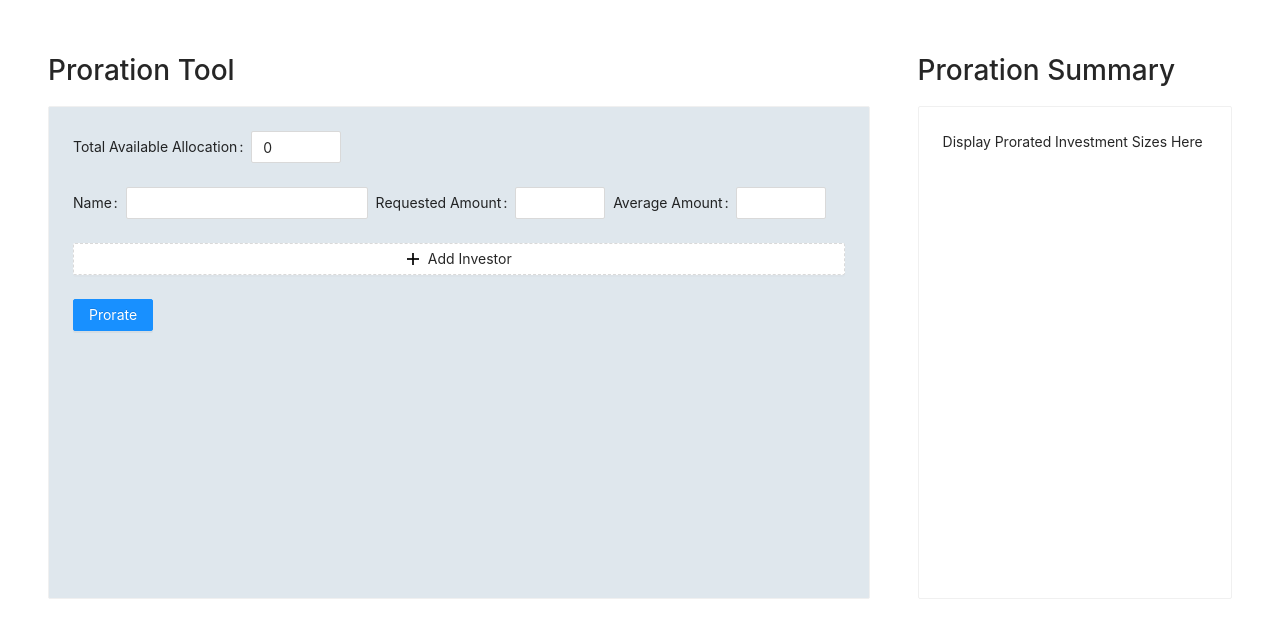
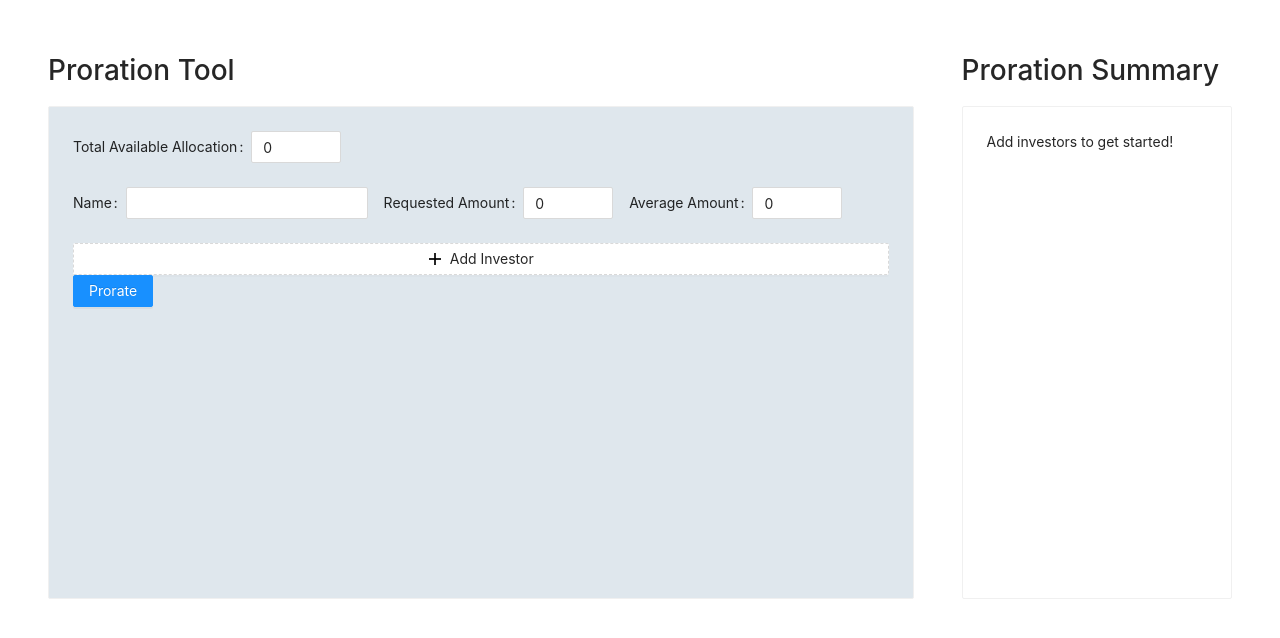
Before and after one commit to minseokim/proration-tool, a React (Create React App) app in the folder client/: page / in a window 1280 px wide. Shown: the top 638 px of the page. Built offline with nearby package versions, Linux system fonts and the light colour scheme.

Commit message:
Finish MVP version

```diff
--- a/client/package.json
+++ b/client/package.json
@@ -11,11 +11,11 @@
     "@types/react": "^17.0.0",
     "@types/react-dom": "^16.9.8",
     "antd": "^4.9.1",
+    "nanoid": "^3.1.20",
     "react": "^17.0.1",
     "react-dom": "^17.0.1",
     "react-scripts": "4.0.1",
     "typescript": "^4.0.3",
-    "uuid": "^8.3.1",
     "web-vitals": "^0.2.4"
   },
   "scripts": {
--- /dev/null
+++ b/client/src/components/InvestorToggleForm/InvestorToggleForm.css
@@ -0,0 +1,3 @@
+.investor-toggle-form {
+    margin-bottom: 12px;
+}
--- a/client/src/components/InvestorToggleForm/InvestorToggleForm.tsx
+++ b/client/src/components/InvestorToggleForm/InvestorToggleForm.tsx
@@ -1,8 +1,8 @@
-import React from 'react';
+import React, { useState } from 'react';
 import { Button, Form, Input, InputNumber } from 'antd';
-import { MinusOutlined } from '@ant-design/icons';
+import { MinusCircleOutlined } from '@ant-design/icons';
 import { Investment, FieldData } from '../../typeDefs';
-
+import './InvestorToggleForm.css';
 interface InvestorToggleFormProps {
   onRemoveInvestment: (id: string) => void;
   onUpdateInvestment: (
@@ -21,13 +21,9 @@ export const InvestorToggleForm = ({
   onRemoveInvestment,
   onUpdateInvestment,
 }: InvestorToggleFormProps) => {
-  //   const onValuesChange = (evt) => {
-  //     console.log('evt values change :', evt);
-  //   };
   const { id, name, requested_amount, average_amount } = investment;
 
   const onFieldsChange = (allFields: FieldData[]) => {
-    console.log('allFields :', allFields);
     const [nameField, requestedAmountField, averageAmountField] = allFields;
     onUpdateInvestment(
       id,
@@ -37,9 +33,15 @@ export const InvestorToggleForm = ({
     );
   };
 
-  // Needs to hold state for
   return (
-    <>
+    <Form
+      className='investor-toggle-form'
+      layout='inline'
+      onFieldsChange={(changedFields, allFields) =>
+        onFieldsChange(allFields as FieldData[])
+      }
+      initialValues={{ name, requested_amount, average_amount }}
+    >
       <Form.Item label='Name' name='name'>
         <Input value={name} />
       </Form.Item>
@@ -52,9 +54,9 @@ export const InvestorToggleForm = ({
       {index ? (
         <Button
           onClick={() => onRemoveInvestment(id)}
-          icon={<MinusOutlined />}
+          icon={<MinusCircleOutlined />}
         ></Button>
       ) : null}
-    </>
+    </Form>
   );
 };
--- a/client/src/components/ProrationBuilder/ProrationBuilder.css
+++ b/client/src/components/ProrationBuilder/ProrationBuilder.css
@@ -3,8 +3,8 @@
     padding: 48px;
 }
 
-.form-list {
-    display: flex;
+.probation-builder--form-list {
+    margin-bottom: 24px;
 }
 
 .proration-builder--card {
--- a/client/src/components/ProrationBuilder/ProrationBuilder.tsx
+++ b/client/src/components/ProrationBuilder/ProrationBuilder.tsx
@@ -1,6 +1,6 @@
 import React, { useState } from 'react';
-import { Card, InputNumber, Form, Button, Input, Space } from 'antd';
-import { MinusCircleOutlined, PlusOutlined } from '@ant-design/icons';
+import { Card, InputNumber, Form, Button } from 'antd';
+import { PlusOutlined } from '@ant-design/icons';
 
 import {
   Investment,
@@ -8,12 +8,18 @@ import {
   ProrateRequest,
   FieldData,
   InvestmentData,
+  ProratedAmount,
 } from '../../typeDefs';
 import { prorateFetch } from '../../lib';
 
 import './ProrationBuilder.css';
+import { InvestorToggleForm } from '../InvestorToggleForm';
 
-export const ProrationBuilder = () => {
+interface ProrationBuilderProps {
+  onProrateClick: (proratedAmount: ProratedAmount) => void;
+}
+
+export const ProrationBuilder = ({ onProrateClick }: ProrationBuilderProps) => {
   const [allocationAmount, setAllocationAmount] = useState<number>(0);
   const [investmentList, setInvestmentList] = useState<Investment[]>([
     createInvestment(),
@@ -64,7 +70,7 @@ export const ProrationBuilder = () => {
   const handleProrate = () => {
     prorateFetch(generateProrateRequest(allocationAmount, investmentList))
       .then((res) => {
-        console.log('result :', res);
+        onProrateClick(res);
       })
       .catch((err) => {
         console.log('error :', err);
@@ -90,45 +96,22 @@ export const ProrationBuilder = () => {
           <Form.Item label='Total Available Allocation' name='allocationAmount'>
             <InputNumber />
           </Form.Item>
+        </Form>
         {/* List of Investment Forms */}
-          <Form.List name='investments'>
-            {(fields, { add, remove }) => {
-              return (
-                <>
+        <div className='probation-builder--form-list'>
           {investmentList?.map((investment, index) => {
             return (
-                      <div key={investment.id} className='form-list'>
-                        <Space>
-                          <Form.Item label='Name' name='name'>
-                            <Input value={investment.name} />
-                          </Form.Item>
-                          <Form.Item
-                            label='Requested Amount'
-                            name='requested_amount'
-                          >
-                            <InputNumber />
-                          </Form.Item>
-                          <Form.Item
-                            label='Average Amount'
-                            name='average_amount'
-                          >
-                            <InputNumber />
-                          </Form.Item>
-                          <Form.Item>
-                            {index ? (
-                              <Button
-                                icon={<MinusCircleOutlined />}
-                                onClick={() => {
-                                  handleRemoveInvestment(investment.id);
-                                }}
-                              ></Button>
-                            ) : null}
-                          </Form.Item>
-                        </Space>
-                      </div>
+              <InvestorToggleForm
+                key={investment.id}
+                index={index}
+                investment={investment}
+                onRemoveInvestment={handleRemoveInvestment}
+                onUpdateInvestment={handleUpdateInvestment}
+              />
             );
           })}
-                  <Form.Item>
+        </div>
+
         <Button
           type='dashed'
           onClick={handleAddInvestment}
@@ -137,17 +120,9 @@ export const ProrationBuilder = () => {
         >
           Add Investor
         </Button>
-                  </Form.Item>
-                </>
-              );
-            }}
-          </Form.List>
-          <Form.Item>
         <Button type='primary' onClick={handleProrate}>
           Prorate
         </Button>
-          </Form.Item>
-        </Form>
       </Card>
     </div>
   );
--- a/client/src/components/ProrationSummary/ProrationSummary.tsx
+++ b/client/src/components/ProrationSummary/ProrationSummary.tsx
@@ -1,12 +1,28 @@
 import React from 'react';
 import { Card } from 'antd';
 import './ProrationSummary.css';
-export const ProrationSummary = () => {
+import { ProratedAmount } from '../../typeDefs';
+
+interface ProrationSummaryProps {
+  proratedAmount: ProratedAmount;
+}
+export const ProrationSummary = ({ proratedAmount }: ProrationSummaryProps) => {
+  const investorNameList = Object.keys(proratedAmount);
   return (
     <div className='proration-summary'>
       <h1>Proration Summary</h1>
       <Card className='proration-summary--card'>
-        <p>Display Prorated Investment Sizes Here</p>
+        {investorNameList.length ? (
+          investorNameList.map((investorName) => {
+            return (
+              <p key={investorName}>
+                {investorName} &ndash; &#36;{proratedAmount[investorName]}
+              </p>
+            );
+          })
+        ) : (
+          <p>Add investors to get started!</p>
+        )}
       </Card>
     </div>
   );
--- a/client/src/components/ProrationTool/ProrationTool.tsx
+++ b/client/src/components/ProrationTool/ProrationTool.tsx
@@ -1,18 +1,25 @@
-import React from 'react';
+import React, { useState } from 'react';
 import { ProrationBuilder } from '../ProrationBuilder';
 import { ProrationSummary } from '../ProrationSummary';
 import './ProrationTool.css';
 import { Row, Col } from 'antd';
+import { ProratedAmount } from '../../typeDefs';
 
 export const ProrationTool = () => {
+  const [proratedAmount, setProratedAmount] = useState<ProratedAmount>({});
+
+  const handleProrate = (proratedAmount: ProratedAmount) => {
+    setProratedAmount(proratedAmount);
+  };
+
   return (
     <div className='container'>
       <Row className='row-full-height'>
         <Col flex={7}>
-          <ProrationBuilder />
+          <ProrationBuilder onProrateClick={handleProrate} />
         </Col>
         <Col flex={3}>
-          <ProrationSummary />
+          <ProrationSummary proratedAmount={proratedAmount} />
         </Col>
       </Row>
     </div>
--- a/client/src/lib/fetch.ts
+++ b/client/src/lib/fetch.ts
@@ -1,6 +1,8 @@
-import { ProrateRequest } from '../typeDefs';
+import { ProratedAmount, ProrateRequest } from '../typeDefs';
 
-export const prorateFetch = async (reqBody: ProrateRequest) => {
+export const prorateFetch = async (
+  reqBody: ProrateRequest
+): Promise<ProratedAmount> => {
   const API_URL = `/prorate`;
   const response = await fetch(API_URL, {
     method: 'POST',
--- a/client/src/typeDefs/investment.ts
+++ b/client/src/typeDefs/investment.ts
@@ -1,4 +1,5 @@
-import { v4 as uuidv4 } from 'uuid';
+import { nanoid } from 'nanoid';
+
 export interface Investment {
   id: string;
   name: string;
@@ -7,7 +8,8 @@ export interface Investment {
 }
 
 export const createInvestment = (
-  id = uuidv4(),
+  // Generate unique ID for each new investment
+  id = nanoid(),
   name = '',
   requested_amount = 0,
   average_amount = 0
@@ -30,3 +32,7 @@ export interface ProrateRequest {
   allocation_amount: number;
   investor_amounts: InvestmentData[];
 }
+
+export interface ProratedAmount {
+  [key: string]: number;
+}
```
Also changed, not shown: 2 other files (tests, documents, lock files or other folders). Lines whose indentation alone changed are shown as unchanged.
